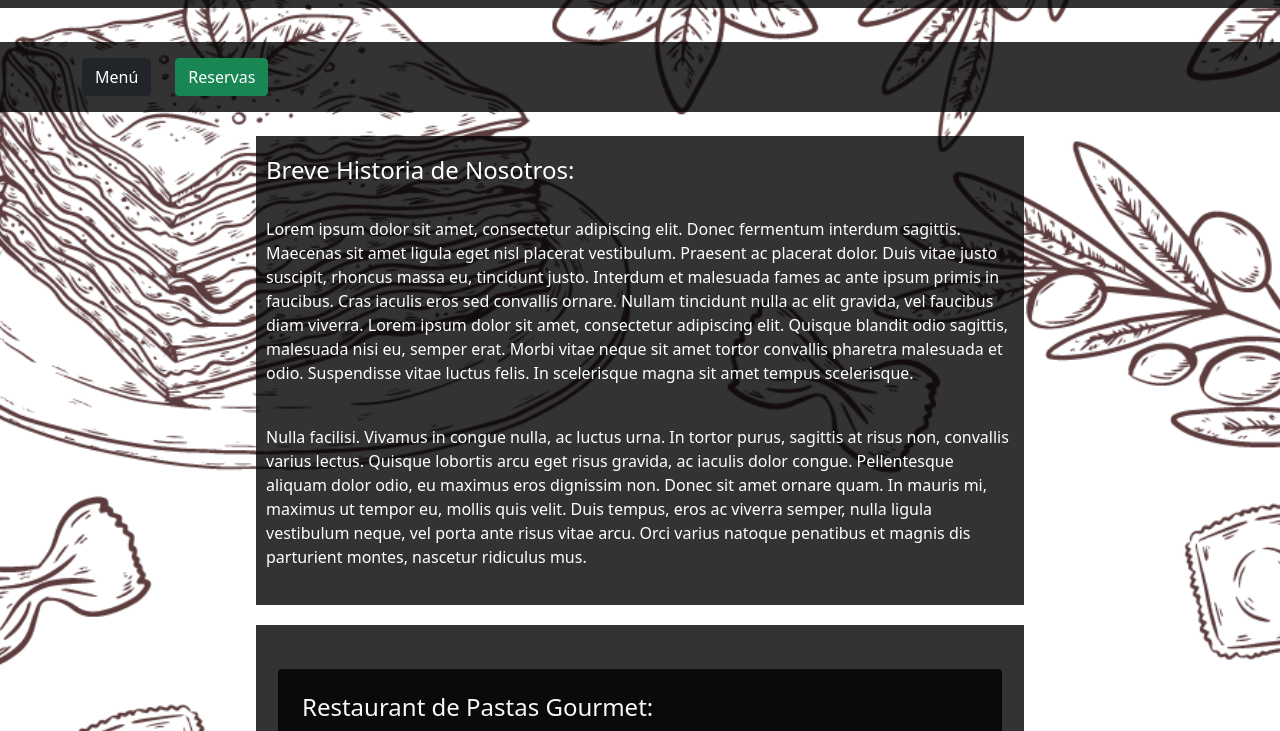
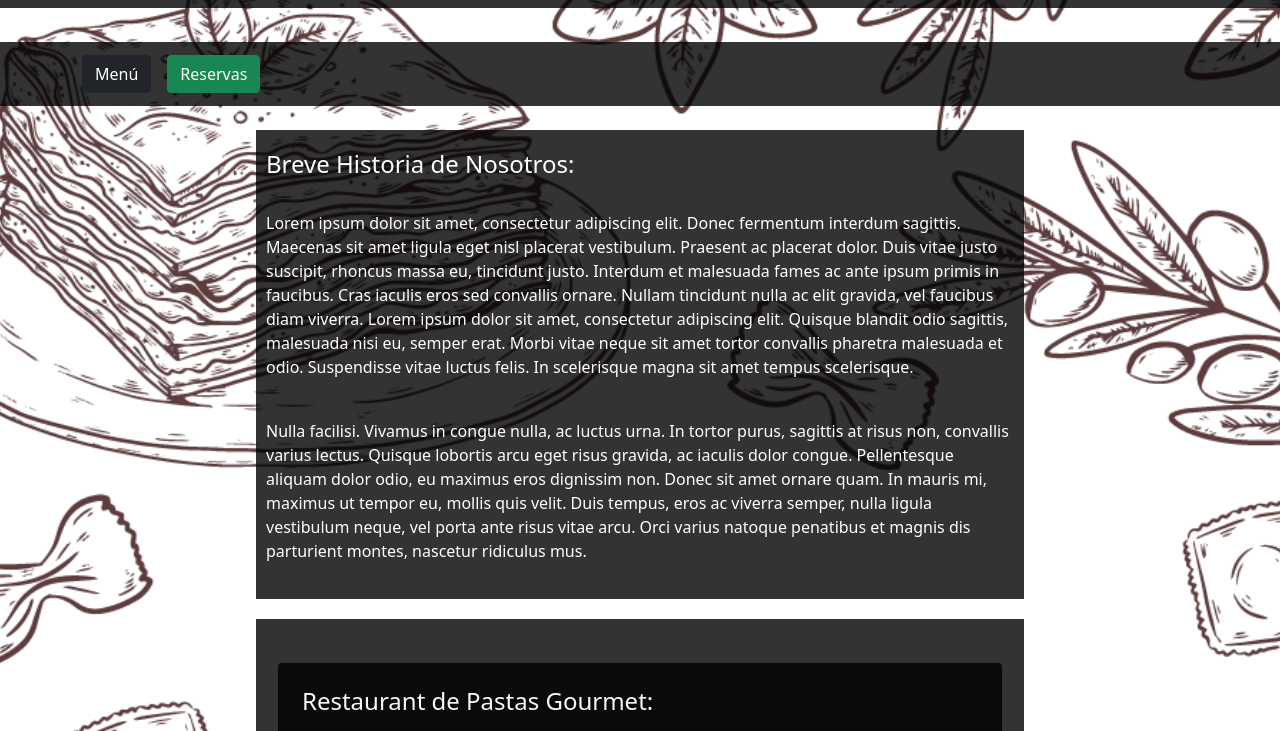
Before and after one commit to Mechin28/My-repository, a plain HTML site: page index.html in a window 1280 px wide. Shown: the part 78-809 px from the top of the page. Drawn offline with nearby package versions, Linux system fonts and the light colour scheme; grey boxes are pictures that could not be loaded.

Commit message:
cambios finales

```diff
--- a/index.html
+++ b/index.html
@@ -18,17 +18,18 @@
 <br>
 
     <nav class="navbar navbar-expand-lg navbar-dark bg-dark">
-        <div class="container">
+        <div class="container fluid">
             <a class="navbar-brand" href="menu.html">
                 <button type="button" class="btn btn-dark">Menú</button></a>
                 <button class="navbar-toggler" type="button" data-bs-toggle="collapse" data-bs-target="#navbarNav" aria-controls="navbarNav" aria-expanded="false" aria-level="Toggle navigation">
                     <span class="navbar-toggler-icon"></span>
                 </button>
+                <br>
             <div class="collapse navbar-collapse" id="navbarNav">
                 <ul class="navbar-nav ml-auto">
                     <li class="nav-item">
-                        <a class="nav-link" href="reservas.html">
-                        <button type="button" class="btn btn-success btn-block">Reservas</button></a>
+                        <a class="navbar-link" href="reservas.html">
+                        <button type="button" class="btn btn-success">Reservas</button></a>
                     </li>
                     <li class="nav-item">
 
```
